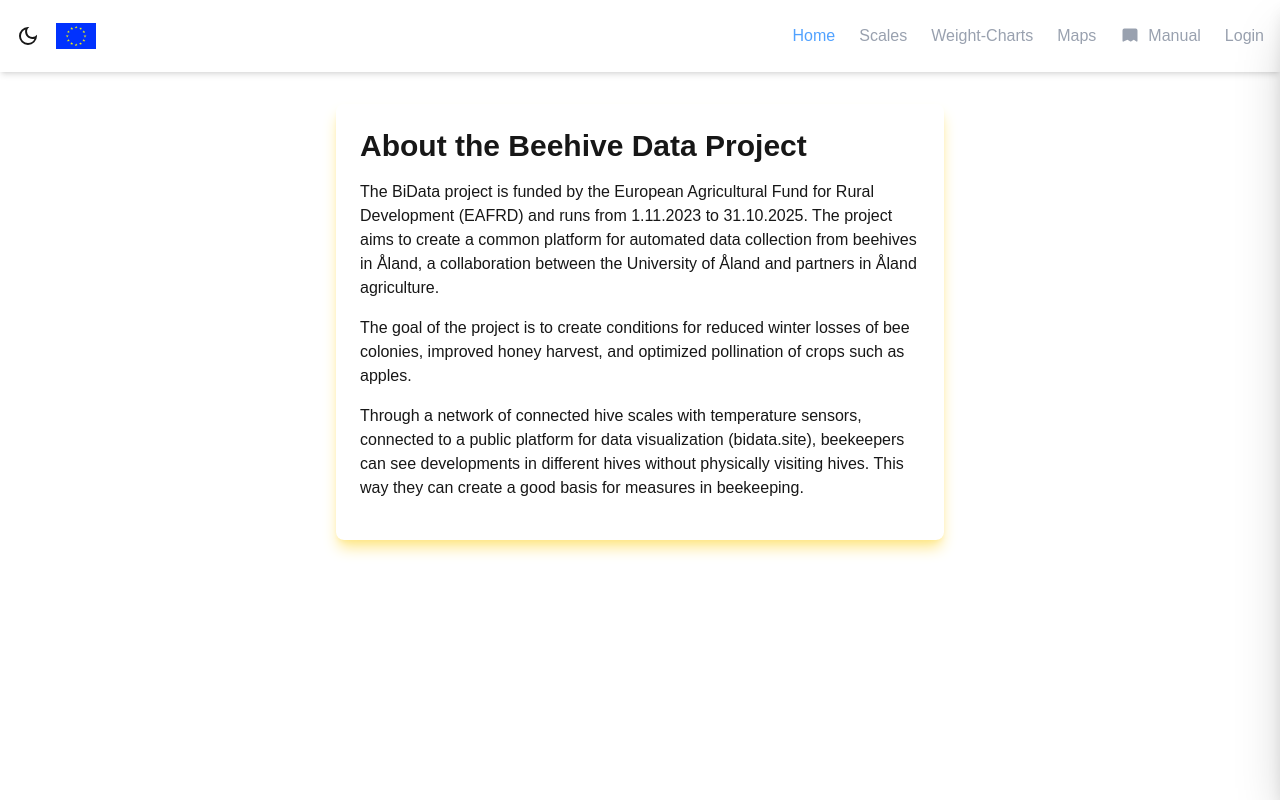
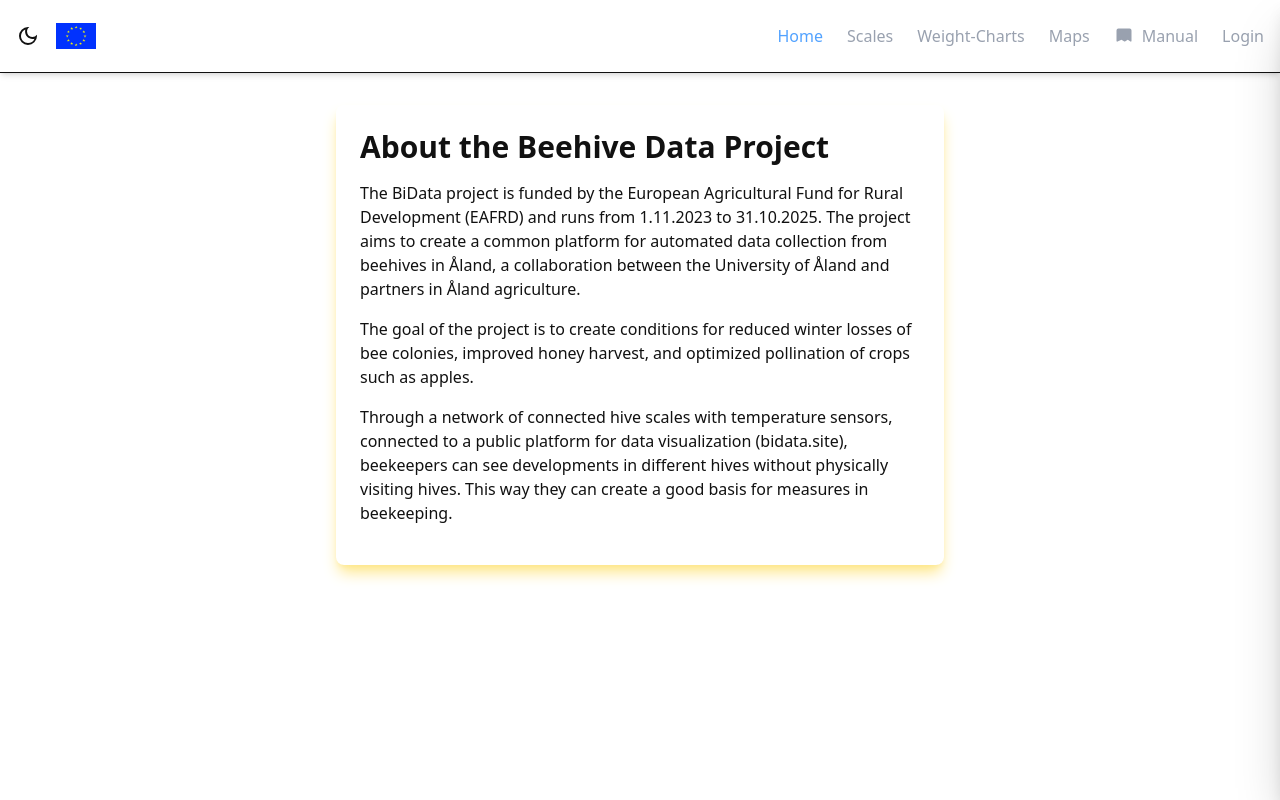
Before and after one commit to radu-bordea/NEXTjs-BeeHives-Project, a Next.js app: page / in a window 1280 px wide. Shown: the top 800 px of the page. Built offline with nearby package versions, Linux system fonts and the light colour scheme; no server answers.

Commit message:
refactor dark light mode implementation for manual functionality

```diff
--- a/app/components/Navbar.jsx
+++ b/app/components/Navbar.jsx
@@ -45,7 +45,7 @@ export default function Navbar() {
   }, [session]);
 
   return (
-    <nav className="shadow-md p-4 relative z-50">
+    <nav className="shadow-md p-4 relative z-50 border-b-1 dark:border-b-gray-500">
       <div className="flex items-center justify-between">
         {/* Left: logo + toggle */}
         <div className="flex items-center space-x-4">
--- a/app/components/ScaleCard.jsx
+++ b/app/components/ScaleCard.jsx
@@ -1,8 +1,21 @@
 "use client";
+// This component runs on the client side (required in Next.js App Router).
 
-import { motion } from "framer-motion";
-import SpinnerSmall from "./SpinnerSmall";
+import { motion } from "framer-motion"; // For entry animations
+import SpinnerSmall from "./SpinnerSmall"; // Small loading spinner component
 
+/**
+ * ScaleCard
+ * Displays information about a single scale, with options to view its data and charts.
+ * Animates into view using Framer Motion.
+ *
+ * Props:
+ * - scale: object containing scale details (name, serial_number, etc.)
+ * - index: number, used to stagger animation timing
+ * - onViewData: callback when the "View Data" button is clicked
+ * - perScaleSyncing: object tracking which scale is currently syncing (by ID)
+ * - onViewCharts: callback when the "View Charts" button is clicked
+ */
 export default function ScaleCard({
   scale,
   index,
@@ -11,13 +24,16 @@ export default function ScaleCard({
   onViewCharts,
 }) {
   return (
+    // Motion wrapper for smooth fade-in and slide-up animation
     <motion.div
       key={scale.scale_id}
-      className="min-w-[280px] snap-start border-b-1 border-l-1 rounded-2xl p-4 hover:shadow-lg shadow-amber-200 transition"
-      initial={{ opacity: 0, y: 20 }}
-      animate={{ opacity: 1, y: 0 }}
-      transition={{ delay: index * 0.1, duration: 0.5 }}
+      className="min-w-[280px] snap-start border-b-1 border-l-1 rounded-2xl p-4
+                 hover:shadow-lg shadow-amber-200 transition"
+      initial={{ opacity: 0, y: 20 }} // Start invisible and slightly below
+      animate={{ opacity: 1, y: 0 }} // Animate to visible and original position
+      transition={{ delay: index * 0.1, duration: 0.5 }} // Stagger animation by index
     >
+      {/* Scale basic info */}
       <h2 className="text-xl font-semibold text-gray-500">
         <span className="text-gray-500 text-sm">Name: </span>
         {scale.name}
@@ -30,6 +46,7 @@ export default function ScaleCard({
         Hardware Key: {scale.hardware_key}
       </p>
 
+      {/* "View Data" button + spinner if syncing */}
       <div className="flex items-center gap-2 mt-4">
         <button
           onClick={() => onViewData(scale.scale_id)}
@@ -37,11 +54,20 @@ export default function ScaleCard({
         >
           📊 View Data
         </button>
+
+        {/* Show spinner while this scale is syncing */}
         {perScaleSyncing[scale.scale_id] && (
-          <SpinnerSmall mt="mt-0" mx="mx-auto" w="w-8" h="h-8" border="border-green-600" />
+          <SpinnerSmall
+            mt="mt-0"
+            mx="mx-auto"
+            w="w-8"
+            h="h-8"
+            border="border-green-600"
+          />
         )}
       </div>
 
+      {/* "View Charts" button */}
       <button
         onClick={() => onViewCharts(scale.scale_id)}
         className="mt-2 bg-blue-600 text-white px-4 py-2 rounded hover:bg-blue-500 transition"
--- /dev/null
+++ b/app/components/ThemeScript.jsx
@@ -0,0 +1,38 @@
+// components/ThemeScript.jsx
+export default function ThemeScript() {
+  // This runs before paint (inlined), avoids FOUC
+  const code = `
+  (function() {
+    try {
+      const ls = localStorage.getItem('theme'); // "light" | "dark" | "system" | null
+      const systemPrefersDark = window.matchMedia('(prefers-color-scheme: dark)').matches;
+      const shouldDark = ls === 'dark' || (ls !== 'light' && systemPrefersDark);
+
+      document.documentElement.classList.toggle('dark', shouldDark);
+
+      // Keep iOS/Android chrome bars legible
+      const meta = document.querySelector('meta[name="theme-color"]') || (function(){
+        const m = document.createElement('meta'); m.name = 'theme-color'; document.head.appendChild(m); return m;
+      })();
+      meta.content = shouldDark ? '#0a0a0a' : '#ffffff';
+
+      // If user chose "system", react to future system changes
+      if (!ls || ls === 'system') {
+        const mql = window.matchMedia('(prefers-color-scheme: dark)');
+        const apply = (e) => {
+          const dark = e ? e.matches : mql.matches;
+          document.documentElement.classList.toggle('dark', dark);
+          meta.content = dark ? '#0a0a0a' : '#ffffff';
+        };
+        mql.addEventListener('change', apply);
+      }
+    } catch (e) {}
+  })();`;
+
+  return (
+    <script
+      dangerouslySetInnerHTML={{ __html: code }}
+      suppressHydrationWarning
+    />
+  );
+}
--- /dev/null
+++ b/app/components/ThemeToggle.jsx
@@ -0,0 +1,46 @@
+"use client";
+
+import { useEffect, useState } from "react";
+
+export default function ThemeToggle() {
+  // "light" | "dark" | "system"
+  const [mode, setMode] = useState("system");
+
+  useEffect(() => {
+    const saved = localStorage.getItem("theme") || "system";
+    setMode(saved);
+  }, []);
+
+  const apply = (next) => {
+    setMode(next);
+    localStorage.setItem("theme", next);
+
+    const mql = window.matchMedia("(prefers-color-scheme: dark)");
+    const shouldDark = next === "dark" || (next === "system" && mql.matches);
+    document.documentElement.classList.toggle("dark", shouldDark);
+
+    // Update theme-color bar
+    const meta = document.querySelector('meta[name="theme-color"]');
+    if (meta) meta.content = shouldDark ? "#0a0a0a" : "#ffffff";
+  };
+
+  return (
+    <div className="inline-flex rounded-xl border border-[var(--border)] overflow-hidden">
+      {["light", "system", "dark"].map((opt) => (
+        <button
+          key={opt}
+          onClick={() => apply(opt)}
+          className={`px-3 py-1 text-sm transition
+            ${
+              mode === opt
+                ? "bg-[color:var(--muted)]"
+                : "bg-[color:var(--background)]"
+            }`}
+          aria-pressed={mode === opt}
+        >
+          {opt}
+        </button>
+      ))}
+    </div>
+  );
+}
--- a/app/globals.css
+++ b/app/globals.css
@@ -1,23 +1,25 @@
 @import "tailwindcss";
+
 
 /* Default (light) theme variables */
 :root {
   --background: #ffffff;
-  --foreground: #171717;
+  --foreground: #111111; /* true black for better contrast */
+  --card: #ffffff;
+  --muted: #f5f5f5;
+  --border: #e5e5e5;
 }
 
-/* Dark theme variables — only active when .dark class is on <html> */
+/* Dark theme variables — active when .dark is on <html> */
 html.dark {
   --background: #0a0a0a;
-  --foreground: #969393;
+  --foreground: #ffffff; /* ✅ white text in dark */
+  --card: #121212;
+  --muted: #171717;
+  --border: #2a2a2a;
 }
 
-body {
-  background-color: var(--background);
-  color: var(--foreground);
-  font-family: Arial, Helvetica, sans-serif;
-  transition: background-color 0.3s ease, color 0.3s ease;
-}
+
 
 /* globals.css or a module CSS file */
 .hexagon {
--- a/app/layout.jsx
+++ b/app/layout.jsx
@@ -1,9 +1,11 @@
+// app/layout.jsx
 import "./globals.css";
 import Footer from "./components/Footer";
 import Navbar from "./components/Navbar";
 import AuthProvider from "./components/AuthProvider";
 import ManualPanel from "./components/ManualPanel";
-import { manualSections } from "@/lib/manual"; // ✅ Import the array
+import ThemeScript from "./components/ThemeScript";
+import { manualSections } from "@/lib/manual";
 
 export const metadata = {
   title: "BeeHives Project",
@@ -13,11 +15,26 @@ export const metadata = {
 
 export default function MainLayout({ children }) {
   return (
-    <html lang="en" className="overflow-x-hidden">
-      <body className="flex flex-col min-h-screen overflow-x-hidden">
+    <html lang="en" className="overflow-x-hidden" suppressHydrationWarning>
+      <head>
+        {/* Let browsers know we support both schemes */}
+        <meta name="color-scheme" content="light dark" />
+        {/* theme-color is set dynamically by ThemeScript too */}
+        <meta
+          name="theme-color"
+          content="#ffffff"
+          media="(prefers-color-scheme: light)"
+        />
+        <meta
+          name="theme-color"
+          content="#0a0a0a"
+          media="(prefers-color-scheme: dark)"
+        />
+        <ThemeScript />
+      </head>
+      <body className="flex flex-col min-h-screen overflow-x-hidden bg-[color:var(--background)] text-[color:var(--foreground)]">
         <AuthProvider>
           <Navbar />
-          {/* ✅ Manual panel using imported sections */}
           <ManualPanel
             side="right"
             title="Beehives Manual"
--- a/app/weight-charts/page.jsx
+++ b/app/weight-charts/page.jsx
@@ -408,7 +408,7 @@ export default function WeightChartsPage() {
             value={search}
             onChange={(e) => setSearch(e.target.value)}
             placeholder="Search by name or id..."
-            className="w-full text-sm px-2 py-1 mb-2 rounded border bg-white dark:bg-black dark:text-white"
+            className="w-full text-sm px-2 py-1 mb-2 rounded border  "
           />
 
           <div className="flex gap-2 mb-2">
@@ -434,7 +434,7 @@ export default function WeightChartsPage() {
               return (
                 <label
                   key={id}
-                  className="flex items-center justify-between gap-2 text-sm px-2 py-1 rounded hover:bg-gray-50 dark:hover:bg-gray-800 cursor-pointer"
+                  className="flex items-center justify-between gap-2 text-sm px-2 py-1 rounded hover:bg-neutral-500 hover:text-neutral-200 cursor-pointer"
                 >
                   <span className="truncate">
                     {s.name || `ID: ${id}`}{" "}
--- a/tailwind.config.js
+++ b/tailwind.config.js
@@ -16,5 +16,5 @@ module.exports = {
       },
     },
   },
-  plugins: [],
+  plugins: [require("@tailwindcss/typography")],
 };
```
Also changed, not shown: app/components/ManualPanel.jsx (+53 -23 lines).
